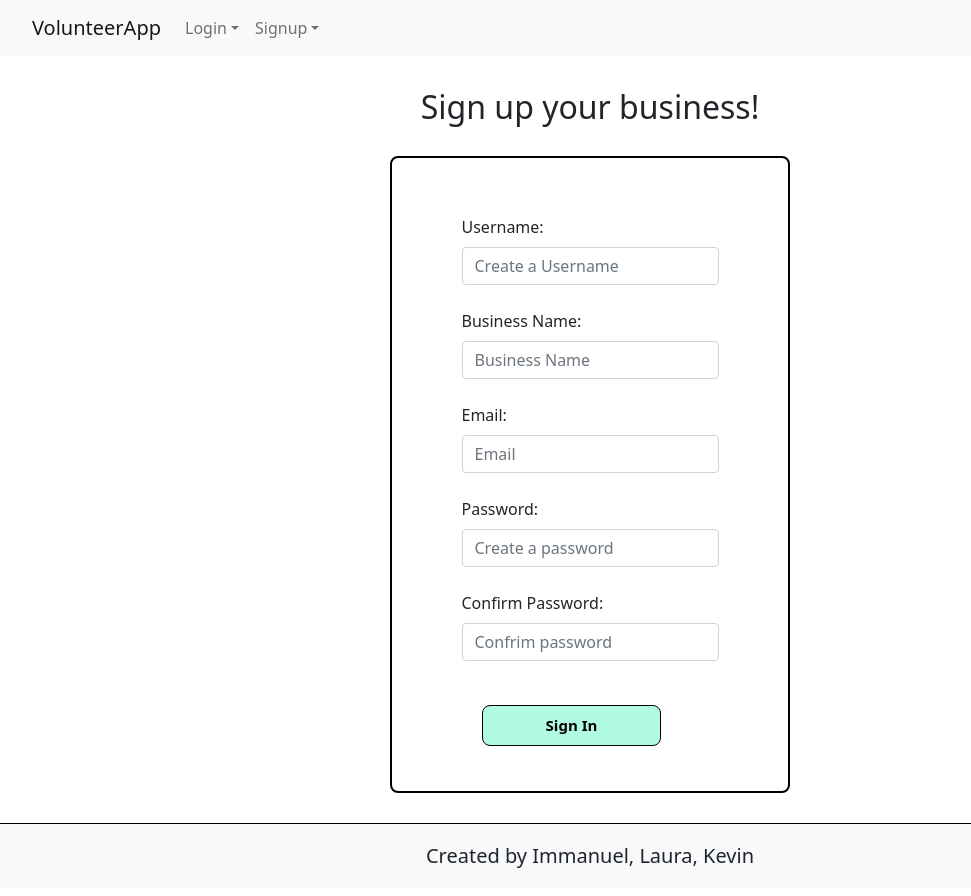
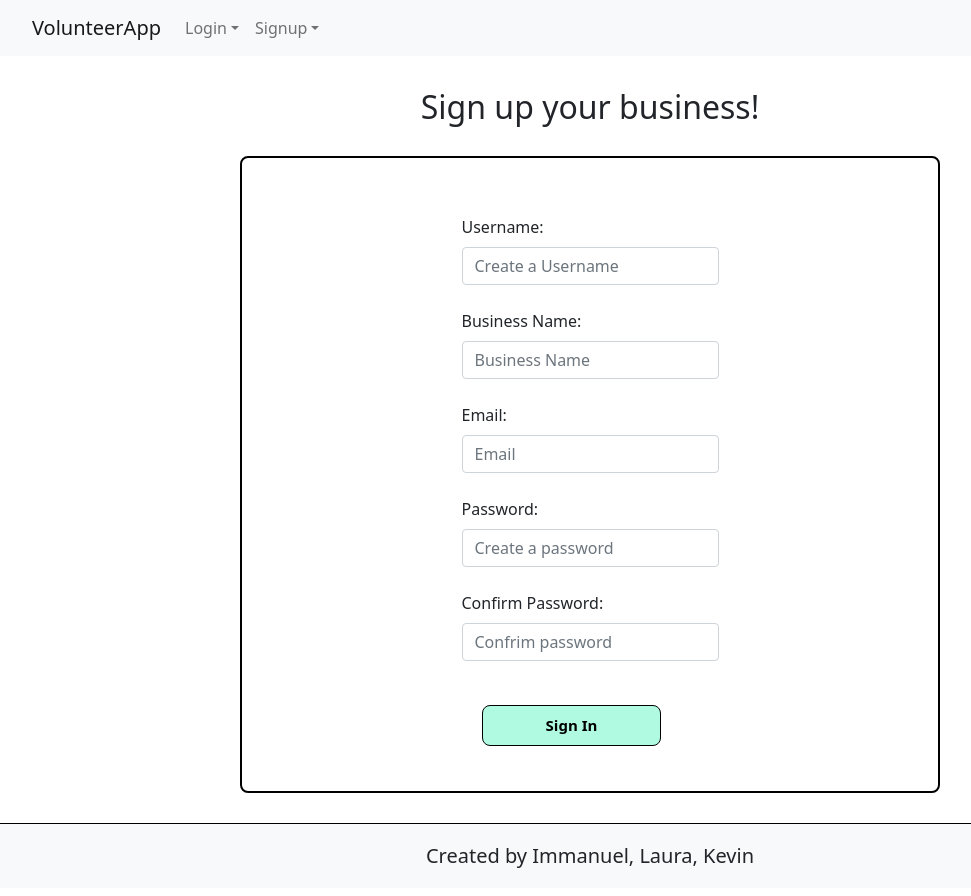
Before and after one commit to ImmanuelCurrah/VolunteerApp, a React (Create React App) app in the folder client/: page /sign-up-business in a window 1280 px wide. Shown: the whole page, without its empty margins (50-1021 px from the left). Built offline with nearby package versions, Linux system fonts and the light colour scheme.

Commit message:
adjusted some signup styling

```diff
--- a/client/src/screens/signUpPage/signup.css
+++ b/client/src/screens/signUpPage/signup.css
@@ -11,7 +11,7 @@
   border: 2px solid #000;
   border-radius: 8px;
   margin: 30px auto;
-  max-width: 400px;
+  max-width: 700px;
   background: #fff;
   padding: 25px 45px;
 }
@@ -32,3 +32,9 @@
 .signup-btn:hover {
   opacity: 0.7;
 }
+
+@media screen and (max-width: 750px) {
+  .signup-form {
+    max-width: 400px;
+  }
+}
```
